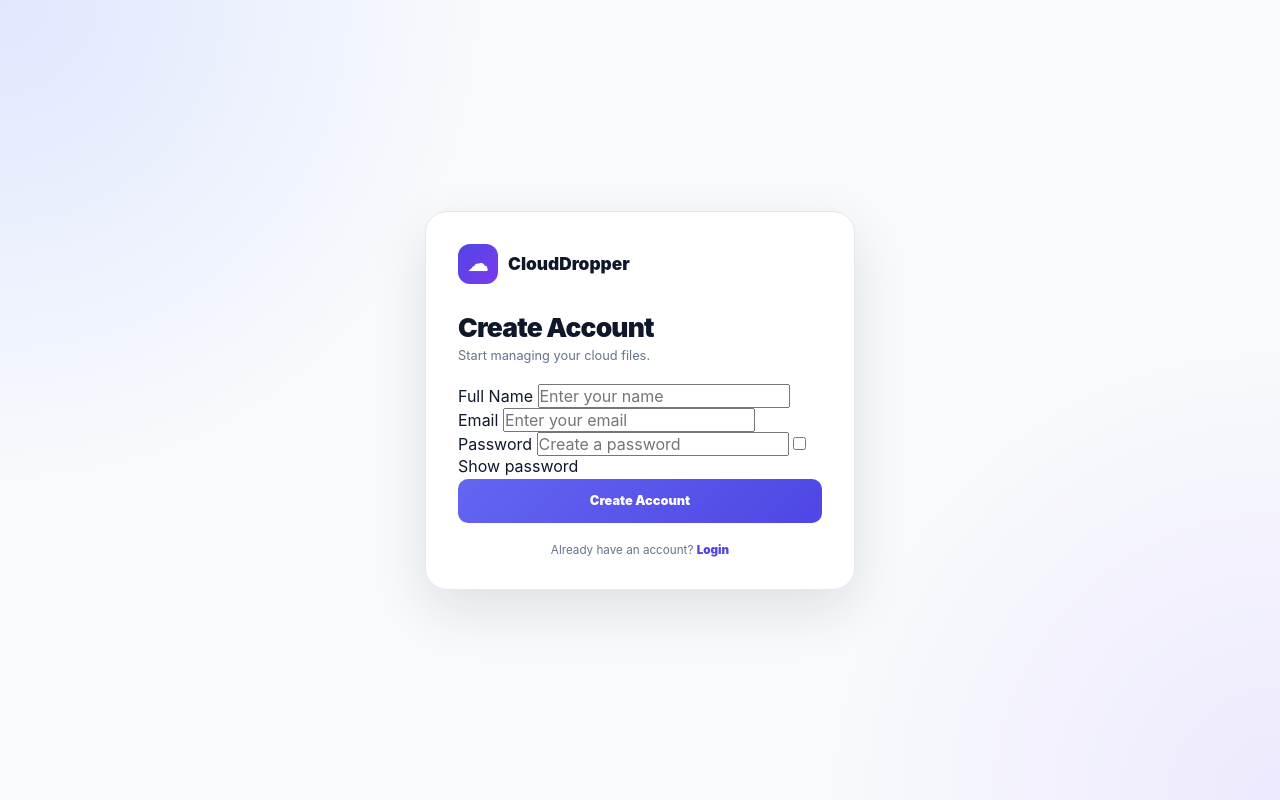
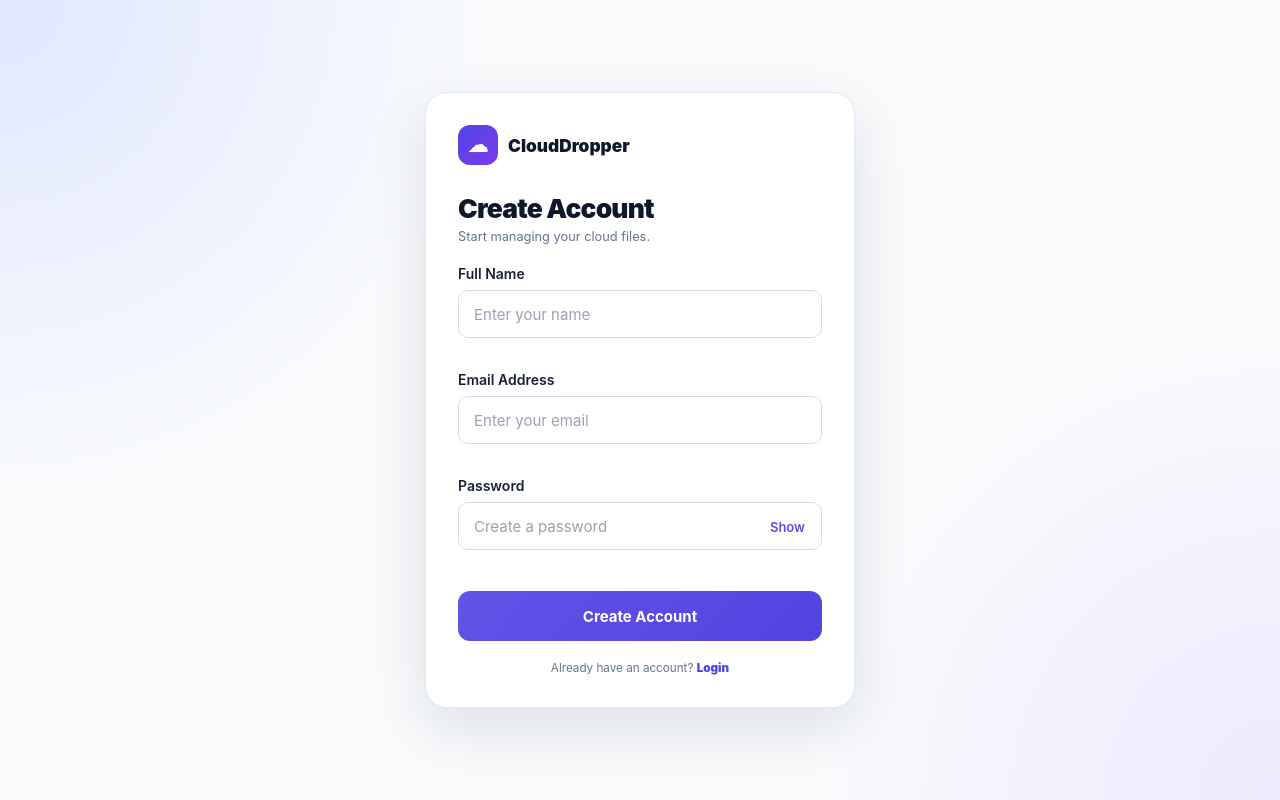
Before and after one commit to srushtikshirsagr/file-drop, a Flask app: page /register in a window 1280 px wide. Run offline with Flask 3, Linux system fonts and the light colour scheme; some libraries are stand-ins or nearby versions.

Commit message:
Fix register page styling

```diff
--- a/static/style.css
+++ b/static/style.css
@@ -688,3 +688,95 @@ a { text-decoration: none; }
     .file-actions { grid-column: 2; }
     .auth-card { padding: 24px; }
 }
+
+/* ================================
+   REGISTER PAGE FIX
+   ================================ */
+
+.auth-form {
+    width: 100%;
+}
+
+.auth-form .form-group {
+    width: 100%;
+    margin-bottom: 18px;
+}
+
+.auth-form .form-group label {
+    display: block;
+    width: 100%;
+    margin-bottom: 8px;
+    font-size: 14px;
+    font-weight: 600;
+    color: #182033;
+}
+
+.auth-form .form-group input {
+    display: block;
+    box-sizing: border-box;
+    width: 100%;
+    height: 48px;
+    padding: 0 15px;
+    border: 1px solid #d7dbea;
+    border-radius: 10px;
+    background: #ffffff;
+    color: #182033;
+    font-size: 15px;
+    outline: none;
+    transition: 0.2s ease;
+}
+
+.auth-form .form-group input::placeholder {
+    color: #9aa1b2;
+}
+
+.auth-form .form-group input:focus {
+    border-color: #6254e8;
+    box-shadow: 0 0 0 3px rgba(98, 84, 232, 0.12);
+}
+
+.password-wrapper {
+    position: relative;
+    width: 100%;
+}
+
+.password-wrapper input {
+    padding-right: 70px !important;
+}
+
+.password-toggle {
+    position: absolute;
+    right: 12px;
+    top: 50%;
+    transform: translateY(-50%);
+    border: none;
+    background: transparent;
+    color: #5b4ee8;
+    font-size: 13px;
+    font-weight: 600;
+    cursor: pointer;
+    padding: 5px;
+}
+
+.password-toggle:hover {
+    color: #4034c7;
+}
+
+.auth-form .auth-button {
+    width: 100%;
+    height: 50px;
+    margin-top: 8px;
+    border: none;
+    border-radius: 12px;
+    background: linear-gradient(135deg, #6254e8, #5143df);
+    color: white;
+    font-size: 15px;
+    font-weight: 700;
+    cursor: pointer;
+    transition: 0.2s ease;
+}
+
+.auth-form .auth-button:hover {
+    transform: translateY(-1px);
+    box-shadow: 0 8px 20px rgba(81, 67, 223, 0.25);
+}
--- a/templates/register.html
+++ b/templates/register.html
@@ -1,182 +1,124 @@
 <!DOCTYPE html>
 <html lang="en">
-
 <head>
-
     <meta charset="UTF-8">
-
-    <meta
-        name="viewport"
-        content="width=device-width, initial-scale=1.0"
-    >
+    <meta name="viewport" content="width=device-width, initial-scale=1.0">
 
     <title>CloudDropper - Register</title>
 
-    <link
-        rel="stylesheet"
-        href="{{ url_for('static', filename='style.css') }}"
-    >
-
+    <link rel="stylesheet"
+          href="{{ url_for('static', filename='style.css') }}">
 </head>
-
 
 <body class="auth-page">
 
     <div class="auth-container">
-
         <div class="auth-card">
 
-
+            <!-- Brand -->
             <div class="auth-brand">
-
-            <div class="auth-logo">
-                ☁
+                <div class="auth-logo">☁</div>
+                <span>CloudDropper</span>
             </div>
 
-            <span>
-                CloudDropper
-            </span>
-
+            <!-- Heading -->
+            <div class="auth-heading">
+                <h1>Create Account</h1>
+                <p>Start managing your cloud files.</p>
             </div>
 
+            <!-- Flash Messages -->
+            {% with messages = get_flashed_messages(with_categories=true) %}
+                {% if messages %}
+                    {% for category, message in messages %}
+                        <div class="auth-message {{ category }}">
+                            {{ message }}
+                        </div>
+                    {% endfor %}
+                {% endif %}
+            {% endwith %}
 
-        <div class="auth-heading">
+            <!-- Register Form -->
+            <form method="POST"
+                  action="{{ url_for('register') }}"
+                  class="auth-form">
 
-            <h1>
-                Create Account
-            </h1>
-
-            <p>
-                Start managing your cloud files.
-            </p>
-
+                <div class="form-group">
+                    <label for="name">Full Name</label>
+                    <input
+                        type="text"
+                        id="name"
+                        name="name"
+                        placeholder="Enter your name"
+                        autocomplete="name"
+                        required
+                    >
                 </div>
 
-
-        {% with messages =
-            get_flashed_messages(
-                with_categories=true
-            )
-        %}
-
-            {% if messages %}
-
-                {% for category, message in messages %}
-
-                    <div
-                        class="auth-message {{ category }}"
+                <div class="form-group">
+                    <label for="email">Email Address</label>
+                    <input
+                        type="email"
+                        id="email"
+                        name="email"
+                        placeholder="Enter your email"
+                        autocomplete="email"
+                        required
                     >
-                        {{ message }}
                 </div>
 
-                {% endfor %}
+                <div class="form-group">
+                    <label for="password">Password</label>
 
-            {% endif %}
-
-        {% endwith %}
-
-
-        <form
-            method="POST"
-            action="{{ url_for('register') }}"
-        >
-
-
-            <div class="auth-field">
-
-                <label>
-                    Full Name
-                </label>
-
+                    <div class="password-wrapper">
                         <input
-                    type="text"
-                    name="name"
-                    placeholder="Enter your name"
+                            type="password"
+                            id="password"
+                            name="password"
+                            placeholder="Create a password"
+                            autocomplete="new-password"
                             required
                         >
 
+                        <button
+                            type="button"
+                            class="password-toggle"
+                            id="showPassword"
+                        >
+                            Show
+                        </button>
+                    </div>
                 </div>
 
-
-            <div class="auth-field">
-
-                <label>
-                    Email
-                </label>
-
-                <input
-                    type="email"
-                    name="email"
-                    placeholder="Enter your email"
-                    required
-                >
-
-            </div>
-
-
-            <div class="auth-field">
-
-                <label>
-                    Password
-                </label>
-
-                <input
-                    type="password"
-                    name="password"
-                    id="registerPassword"
-                    placeholder="Create a password"
-                    required
-                >
-
-                <label class="show-password">
-
-                    <input
-                        type="checkbox"
-                        onclick="
-                            document.getElementById(
-                                'registerPassword'
-                            ).type =
-                            this.checked
-                            ? 'text'
-                            : 'password'
-                        "
-                    >
-
-                    Show password
-
-                </label>
-
-            </div>
-
-
-            <button
-                type="submit"
-                class="auth-button"
-            >
+                <button type="submit" class="auth-button">
                     Create Account
                 </button>
 
-
             </form>
 
-
+            <!-- Login Link -->
             <div class="auth-switch">
-
                 Already have an account?
-
-            <a
-                href="{{ url_for('login') }}"
-            >
-                Login
-            </a>
-
-        </div>
-
-
+                <a href="{{ url_for('login') }}">Login</a>
             </div>
 
         </div>
+    </div>
+
+    <script>
+        const passwordInput = document.getElementById("password");
+        const showPassword = document.getElementById("showPassword");
+
+        showPassword.addEventListener("click", function () {
+            if (passwordInput.type === "password") {
+                passwordInput.type = "text";
+                showPassword.textContent = "Hide";
+            } else {
+                passwordInput.type = "password";
+                showPassword.textContent = "Show";
+            }
+        });
+    </script>
 
 </body>
-
 </html>
```
Lines whose indentation alone changed are shown as unchanged.
